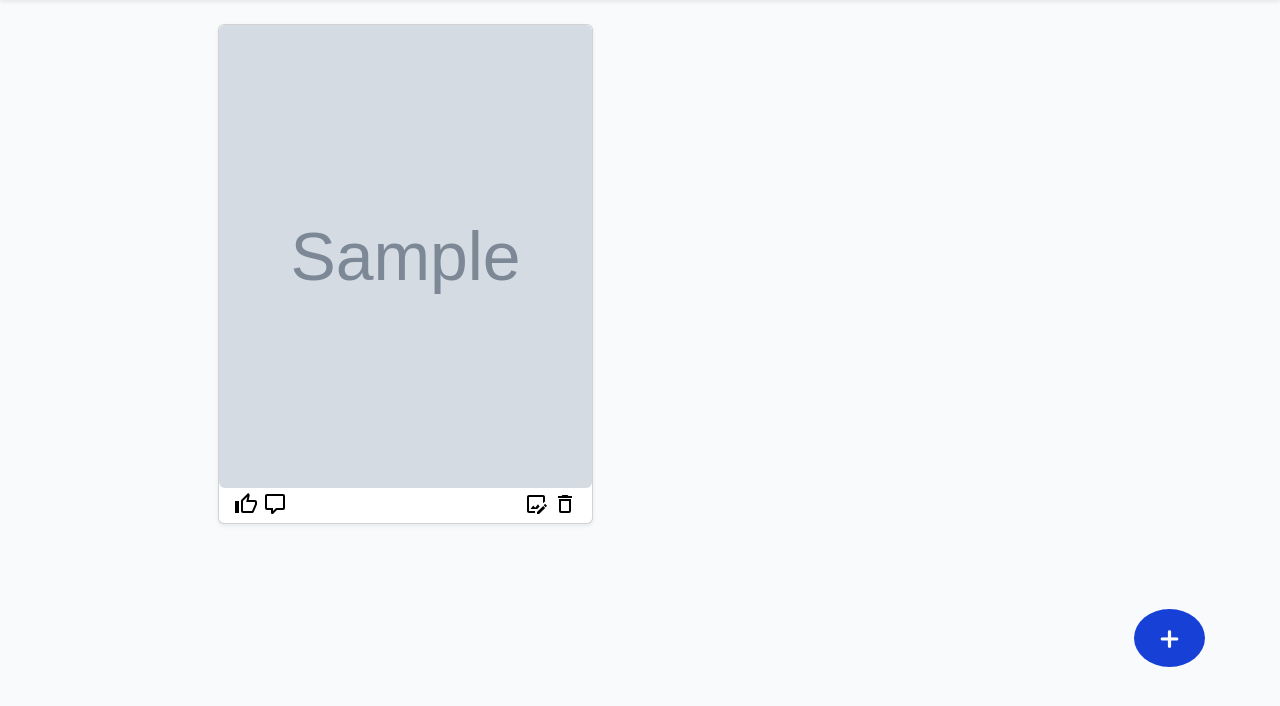
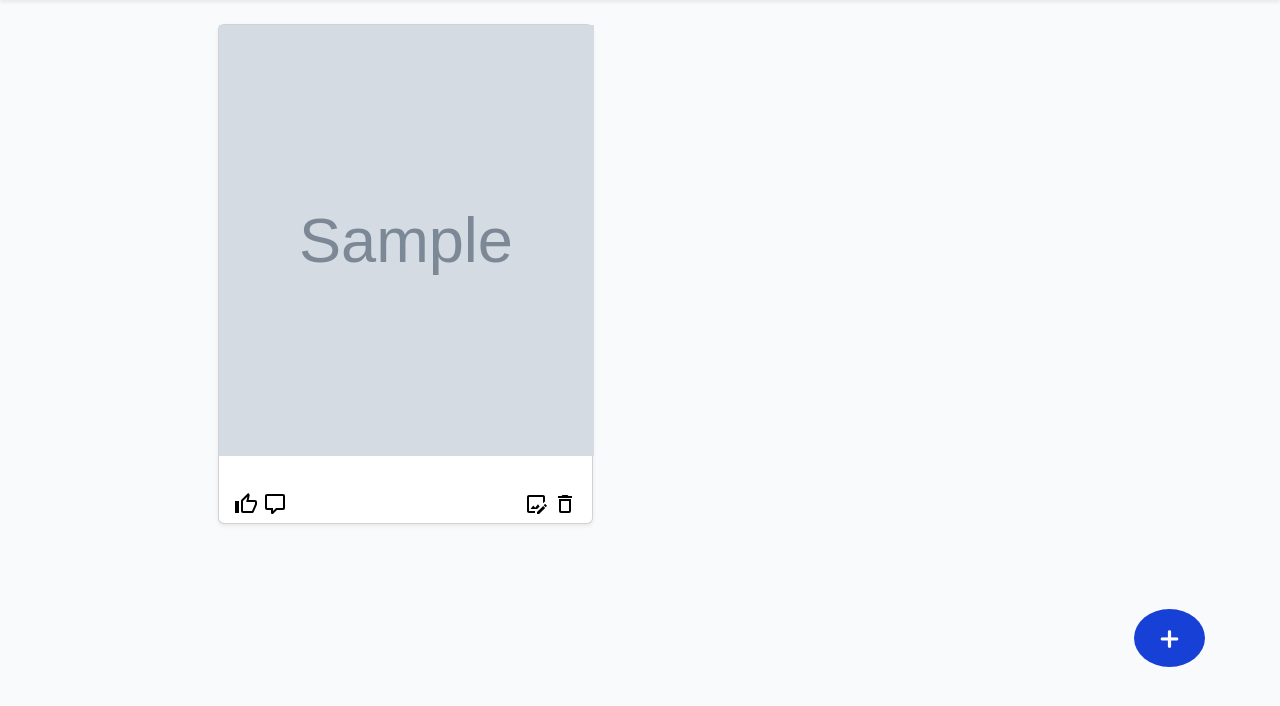
Before and after one commit to Ganta-KH/social, a Laravel app: page /home in a window 1280 px wide. Shown: the part 58-764 px from the top of the page. Run offline with Laravel 10, Linux system fonts and the light colour scheme; a user stored in the database is signed in; tables that the repository leaves empty hold one stand-in row (values such as "Sample post"); grey boxes marked "Sample" are stand-in pictures; style sheets or scripts are compiled from the project's sources.

Commit message:
cover the image inside the card

```diff
--- a/resources/sass/app.scss
+++ b/resources/sass/app.scss
@@ -98,11 +98,8 @@ h1 {
         form,
         form > input {
             height: 93%;
-        }
-
-        .img-post {
-            height: 93%;
-            border-radius: inherit;
+            width: inherit;
+            object-fit: cover;
         }
 
         .func {
--- a/resources/views/home.blade.php
+++ b/resources/views/home.blade.php
@@ -9,10 +9,10 @@
     <div class="home">
         @foreach ($posts as $post)
             <div class="card shadow-sm">
-                {{-- <form action="">
+                <form action="">
                     <input type="image" name="submit" src="{{ asset($post->image) }}">
-                </form> --}}
-                <img src="{{ asset($post->image) }}" alt="" class="img-post">
+                </form>
+                {{-- <img src="{{ asset($post->image) }}" alt="" class="img-post"> --}}
 
                 <div class="func">
                     <div class="func-1">
```
